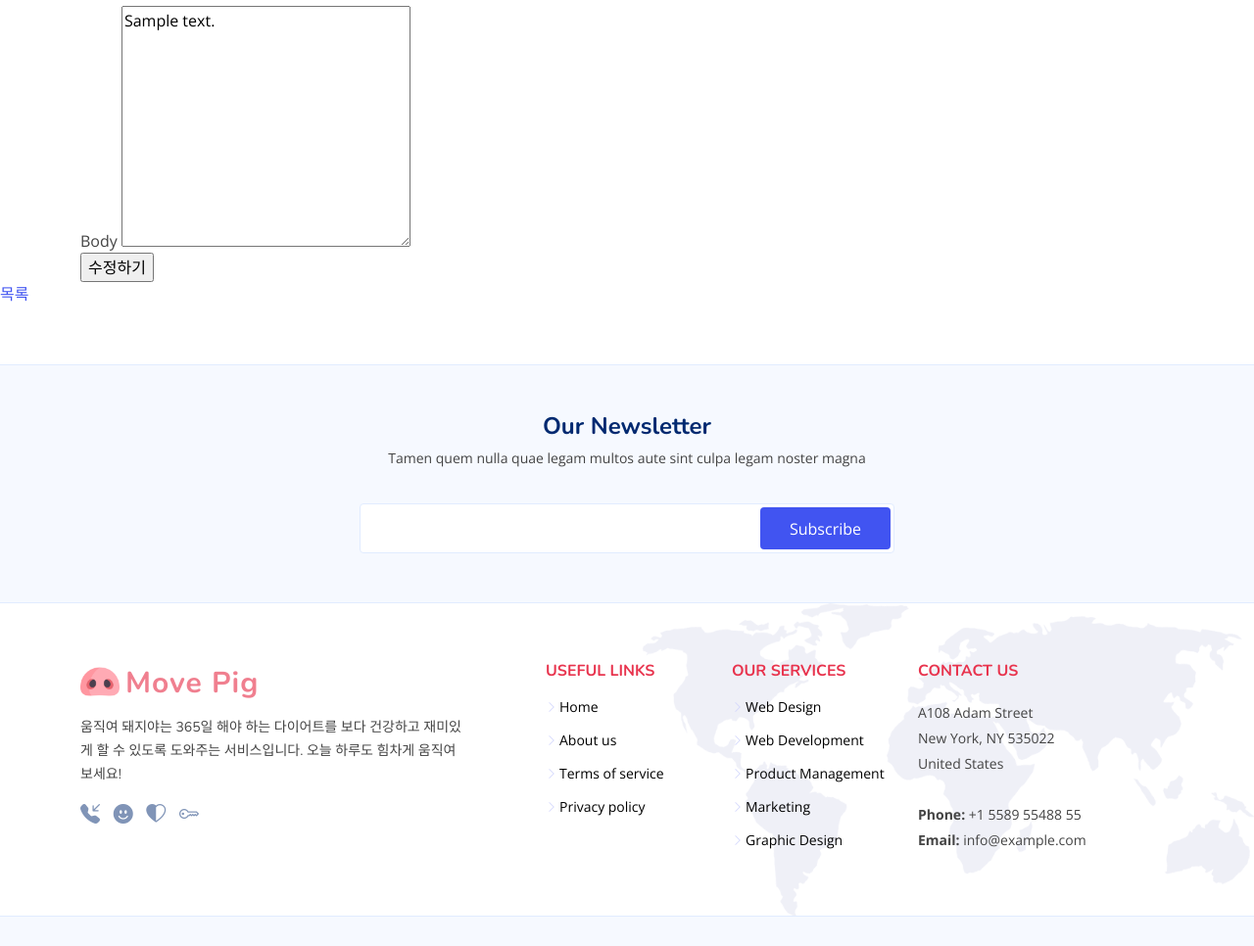
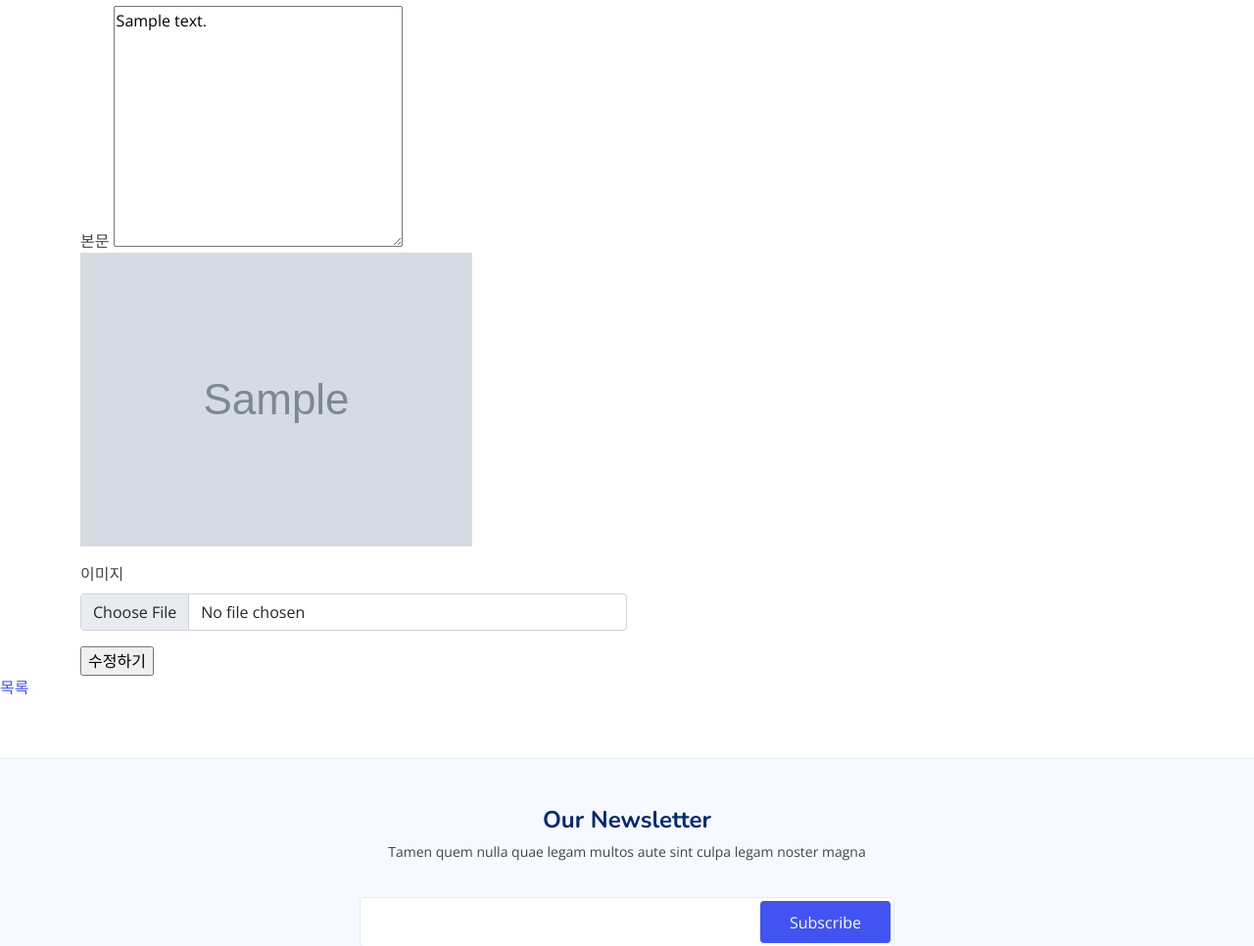
Before and after one commit to sohyunly/movepig, a Django app: page /posts/1/edit/ in a window 1280 px wide. Shown: the part 90-1056 px from the top of the page at 98% size. Run offline with Django 3.2, Linux system fonts and the light colour scheme; a user stored in the database is signed in; tables that the repository leaves empty hold one stand-in row (values such as "Sample post"); grey boxes marked "Sample" are stand-in pictures; some libraries are stand-ins or nearby versions; some web fonts are replaced.

Commit message:
ImageField 추가

```diff
--- a/movepig/urls.py
+++ b/movepig/urls.py
@@ -16,6 +16,8 @@ Including another URLconf
 from django.contrib import admin
 from django.urls import path, include
 from posts import views
+from django.conf import settings
+from django.conf.urls.static import static
 
 urlpatterns = [
     path('admin/', admin.site.urls),
@@ -37,4 +39,4 @@ urlpatterns = [
     # path('signin/', include('accounts.urls')),
     path('mypage/', views.mypage, name='mypage'),
     # views 모듈 안에 있는 index라는 것을 사용하겠다!
-]
+] + static(settings.MEDIA_URL, document_root=settings.MEDIA_ROOT)
--- a/posts/models.py
+++ b/posts/models.py
@@ -7,6 +7,7 @@ class Post(models.Model):
 
     user = models.ForeignKey(User, on_delete=models.CASCADE, null=False)
     body = models.TextField()
+    image = models.ImageField(upload_to='posts', null=True)
     created_at = models.DateTimeField()
     liked_users = models.ManyToManyField(User, related_name='liked_posts')
 
--- a/posts/templates/posts/edit.html
+++ b/posts/templates/posts/edit.html
@@ -10,13 +10,26 @@
       <div class="container">
 
         <h1>커뮤니티 수정!</h1>
-        <form method="POST" action="{% url 'update' post.id %}">
+        <form method="POST" action="{% url 'update' post.id %}" enctype="multipart/form-data">
           {% csrf_token %}
 
+
         <div>
-            <label for="body">Body</label>
+            <label for="body">본문</label>
             <textarea id="body" cols="30" rows="10" name="body">{{ post.body }}</textarea>
         </div>
+
+        {% if post.image %}
+        <div class="mb-3 col-md-6">
+          <img class="img-fluid" src="{{ post.image.url }}" alt="Post Image">
+        </div>
+        {% endif %}
+
+        <div class="mb-3 col-md-6">
+            <label class="form-label" for="image">이미지</label>
+            <input type="file" class="form-control" id="image" name="image">
+        </div>
+
         <input type="submit" value="수정하기">
         </form>
 </div>
--- a/posts/views.py
+++ b/posts/views.py
@@ -20,8 +20,9 @@ def new(request):
 def create(request):
     user = request.user
     body = request.POST.get('body')
+    image = request.FILES.get('image')
 
-    post = Post(user=user, body=body, created_at=timezone.now())
+    post = Post(user=user, body=body, image=image, created_at=timezone.now())
     post.save()
     return redirect('detail', post_id=post.id)
 
@@ -58,6 +59,9 @@ def update(request, post_id):
     except Post.DoesNotExist:
         return redirect('posts')
     post.body = request.POST.get('body')
+    image = request.FILES.get('image')
+    if image:
+        post.image = image
     post.save()
 
     return redirect('detail', post_id=post.id)
```
Also changed, not shown: movepig/settings.py (+7 -0 lines), posts/templates/posts/detail.html (+9 -0 lines), posts/templates/posts/new.html (+7 -2 lines), posts/migrations/0007_post_image.py (added).
